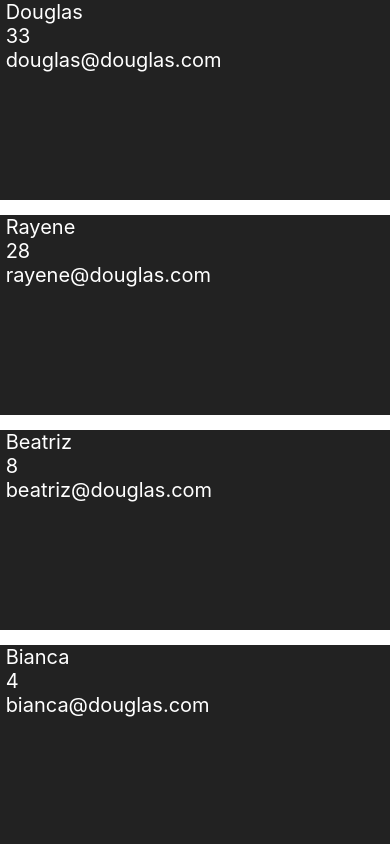
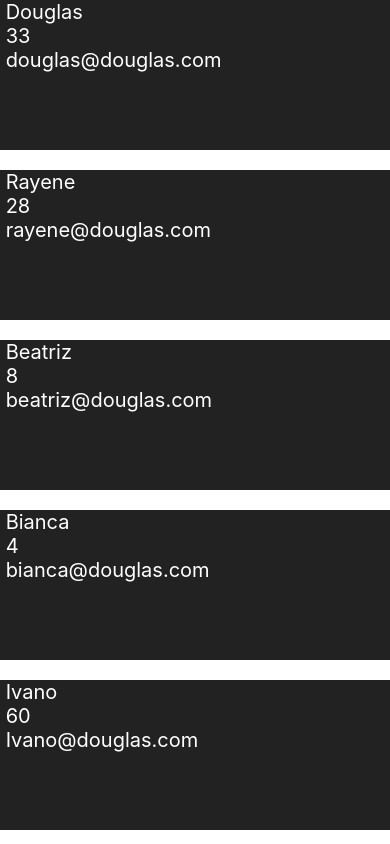
Before and after one commit to douglasb20/AulaReactNative, a React Native app: screen / in a window 390 px wide. Built offline with nearby package versions, Linux system fonts and the light colour scheme.

Commit message:
continuacao aula FlatList

```diff
--- a/App.js
+++ b/App.js
@@ -6,6 +6,8 @@ StyleSheet,
 ScrollView,
 FlatList
 } from 'react-native';
+
+import Pessoas from './src/Pessoas'
 
 class App extends Component {
 	constructor(props){
@@ -29,39 +31,18 @@ class App extends Component {
 				<FlatList
 					keyExtractor={(item) => item.id}
 					data={this.state.feed}
-					renderItem={({item}) => <Pessoa data={item} />}
+					renderItem={({item}) => <Pessoas data={item} />}
 				/>
 			</View>
 		);
-    }
+	}
 }
 
 const styles = StyleSheet.create({
 	container:{
 		flex:1,
 	},
-	areaPessoa:{
-		backgroundColor: '#222',
-		height: 200,
-		marginBottom: 15,
-	},
-	textoPessoa:{
-		color:'white',
-		fontSize:20
-	}
 
 })
 
-class Pessoa extends Component{
-	render(){
-		return(
-			<View style={styles.areaPessoa}>
-				<Text style={styles.textoPessoa}> {this.props.data.nome}</Text>
-				<Text style={styles.textoPessoa}> {this.props.data.idade}</Text>
-				<Text style={styles.textoPessoa}> {this.props.data.email}</Text>
-			</View>
-		)
-	}
-}
-
 export default App;
--- /dev/null
+++ b/src/Pessoas/index.js
@@ -0,0 +1,29 @@
+import React, {Component} from 'react';
+import {View, Text, StyleSheet} from 'react-native';
+
+class Pessoa extends Component{
+	render(){
+		return(
+			<View style={styles.areaPessoa}>
+				<Text style={styles.textoPessoa}> {this.props.data.nome}</Text>
+				<Text style={styles.textoPessoa}> {this.props.data.idade}</Text>
+				<Text style={styles.textoPessoa}> {this.props.data.email}</Text>
+			</View>
+		)
+	}
+}
+
+const styles = StyleSheet.create({
+    areaPessoa:{
+		backgroundColor: '#222',
+		height: 150,
+		marginBottom: 20,
+	},
+	textoPessoa:{
+		color:'white',
+		fontSize:20
+	}
+})
+
+
+export default Pessoa;
```
Also changed, not shown: src/cronometro.png (deleted).
